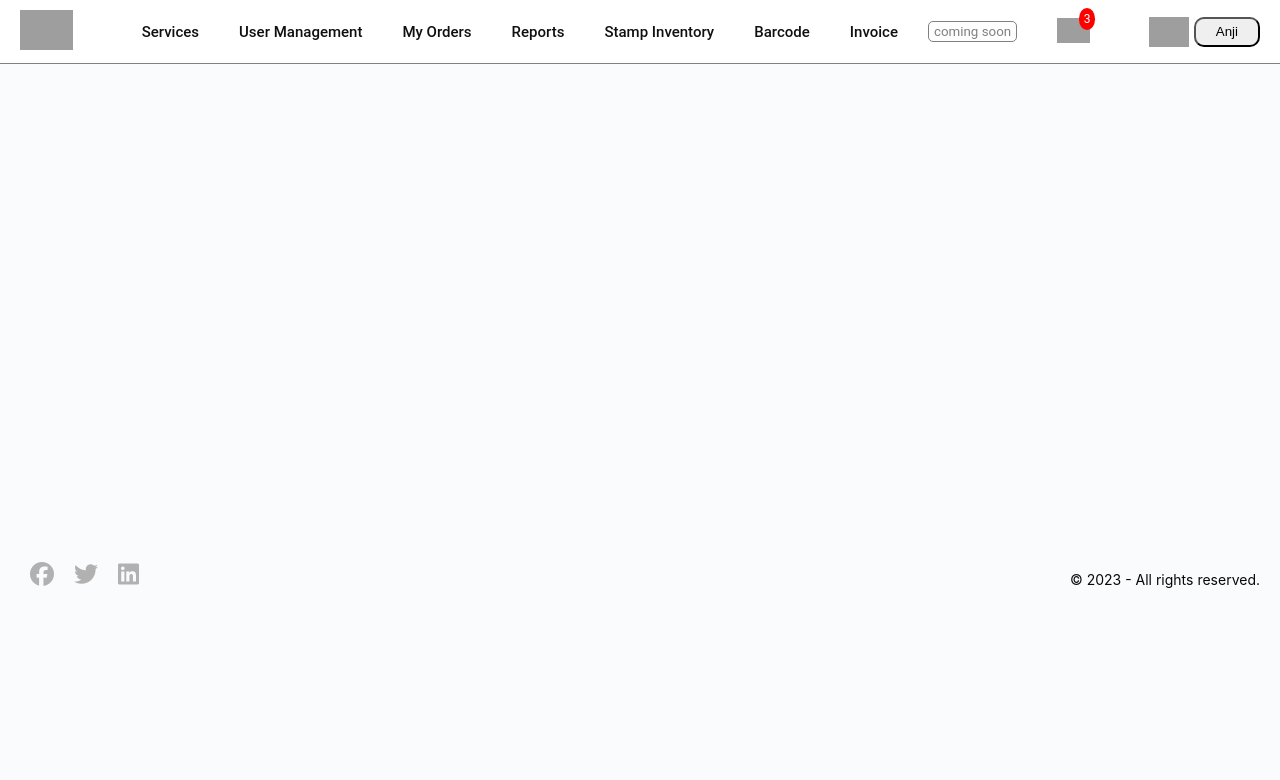
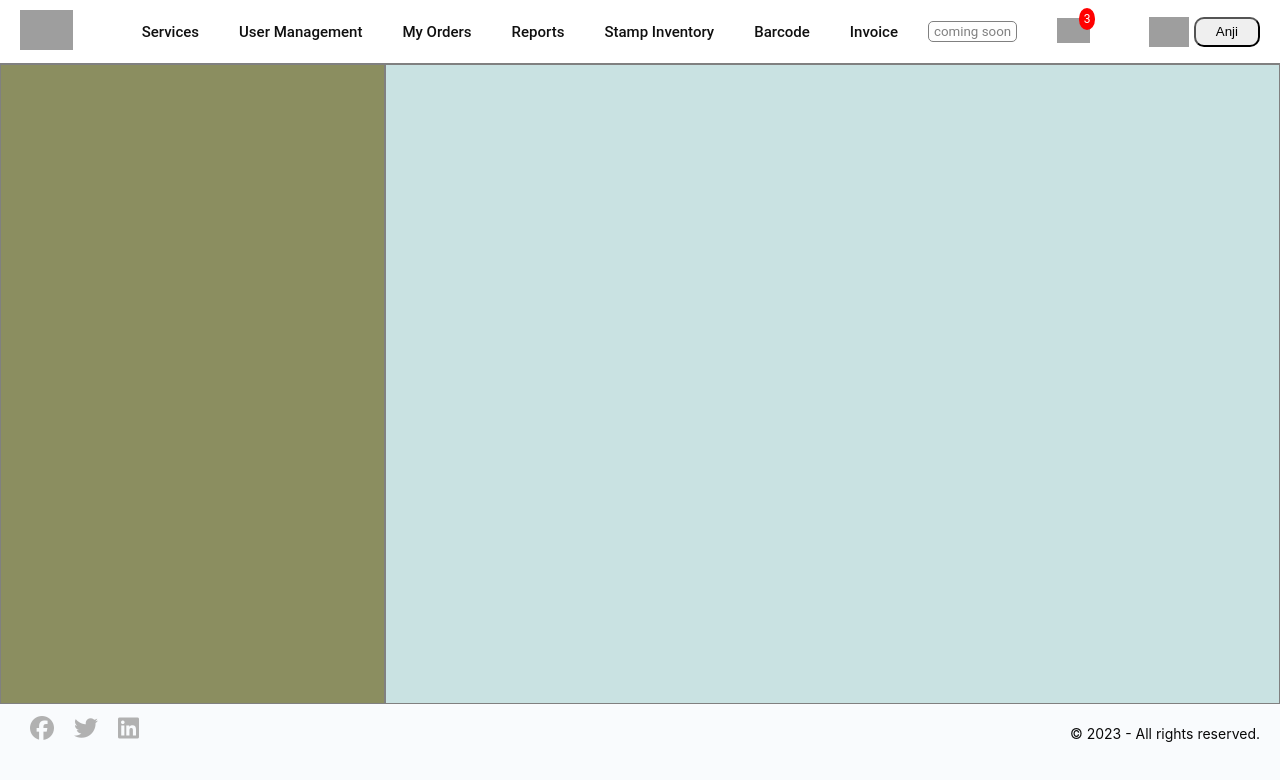
Before and after one commit to Anji515/Doqfy_App, an Angular app: page / in a window 1280 px wide. Shown: the top 780 px of the page. Built offline with nearby package versions, Linux system fonts and the light colour scheme; grey boxes are pictures that could not be loaded.

Commit message:
Css updated

```diff
--- a/src/app/app.component.css
+++ b/src/app/app.component.css
@@ -0,0 +1,17 @@
+.main-container{
+    display: flex;
+    width: 100%;
+    height: 80vh;
+}
+
+.left-container{
+    flex: 3;
+    border: 1px solid gray;
+    background: #8b8e60;
+}
+
+.right-container{
+    flex: 7;
+    border: 1px solid gray;
+    background: #c9e2e2;
+}
--- a/src/app/app.component.html
+++ b/src/app/app.component.html
@@ -302,26 +302,14 @@
   }
 </style>
 
-<!-- Toolbar -->
 <app-navbar></app-navbar>
-<br>
-<br>
-<br><br>
-<br>
-<br><br>
-<br>
-<br><br>
-<br>
-<br><br>
-<br>
-<br><br>
-<br>
-<br><br>
-<br>
-<br><br>
-<br>
-<br><br>
-<br>
-<br>
+<div class="main-container">
+  <div class="left-container">
+
+  </div>
+  <div class="right-container">
+
+  </div>
+</div>
 <router-outlet></router-outlet>
 <app-footer></app-footer>
```
